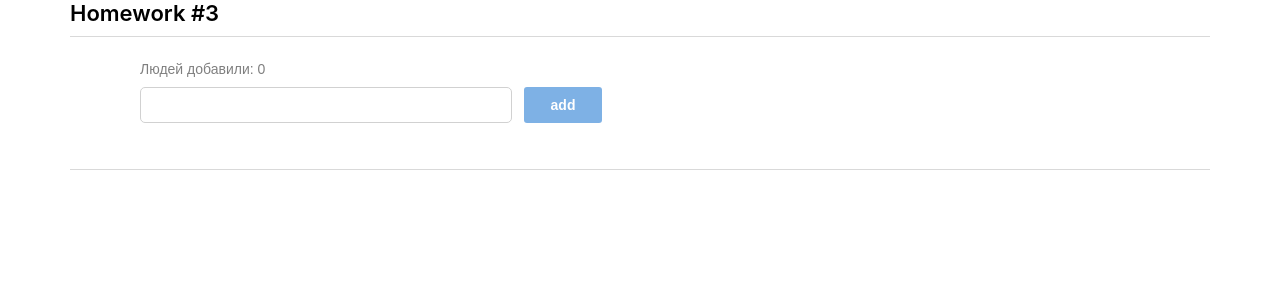
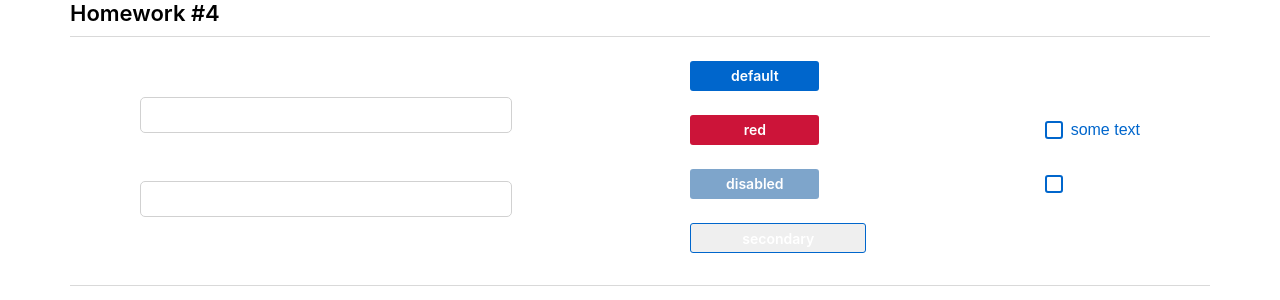
Before and after one commit to obigreen/homework2, a React (Create React App) app: page / in a window 1280 px wide. Shown: the top 300 px of the page. Built offline with nearby package versions, Linux system fonts and the light colour scheme.

Commit message:
attempt one

```diff
--- a/src/s1-main/App.tsx
+++ b/src/s1-main/App.tsx
@@ -3,6 +3,7 @@ import s from './App.module.css'
 import HW1 from '../s2-homeworks/hw01/HW1'
 import HW2 from "../s2-homeworks/hw02/HW2";
 import HW3 from "../s2-homeworks/hw03/HW3";
+import HW4 from "../s2-homeworks/hw04/HW4";
 
 function App() {
     return (
@@ -10,8 +11,8 @@ function App() {
             {/*<HW1/>*/}
             {/*раскомментировать по ходу выполнения*/}
             {/*<HW2/>*/}
-            <HW3/>
-            {/*<HW4/>*/}
+            {/*<HW3/>*/}
+            <HW4/>
 
             {/*при выполнении дз 5 и более - закомментировать здесь дз 1-4, так как они есть внутри дз 5*/}
             {/*<HW5/>*/}
--- a/src/s2-homeworks/hw04/common/c1-SuperInputText/SuperInputText.module.css
+++ b/src/s2-homeworks/hw04/common/c1-SuperInputText/SuperInputText.module.css
@@ -2,6 +2,10 @@
 }
 
 .input {
+    border: 1px solid #d1d1d1;
+    border-radius: 5px;
+    width: 372px;
+    height: 36px;
 }
 
 .inputWrapper {
@@ -11,6 +15,7 @@
 }
 
 .errorInput {
+    border: 1px solid #cc1439;
 }
 
 .errorInput:focus {
--- a/src/s2-homeworks/hw04/common/c1-SuperInputText/SuperInputText.tsx
+++ b/src/s2-homeworks/hw04/common/c1-SuperInputText/SuperInputText.tsx
@@ -8,8 +8,7 @@ import React, {
 import s from './SuperInputText.module.css'
 
 // тип пропсов обычного инпута
-type DefaultInputPropsType = DetailedHTMLProps<InputHTMLAttributes<HTMLInputElement>,
-    HTMLInputElement>
+type DefaultInputPropsType = DetailedHTMLProps<InputHTMLAttributes<HTMLInputElement>, HTMLInputElement>
 
 // здесь мы говорим что у нашего инпута будут такие же пропсы как у обычного инпута, кроме type
 // (чтоб не писать value: string, onChange: ...; они уже все описаны в DefaultInputPropsType)
@@ -35,11 +34,14 @@ const SuperInputText: React.FC<SuperInputTextPropsType> = (
         ...restProps // все остальные пропсы попадут в объект restProps
     }
 ) => {
+
+
+
     const onChangeCallback = (e: ChangeEvent<HTMLInputElement>) => {
         onChange?.(e) // если есть пропс onChange, то передать ему е (поскольку onChange не обязателен)
-
         onChangeText?.(e.currentTarget.value)
     }
+
     const onKeyPressCallback = (e: KeyboardEvent<HTMLInputElement>) => {
         onKeyPress?.(e)
 
@@ -48,11 +50,10 @@ const SuperInputText: React.FC<SuperInputTextPropsType> = (
         onEnter() // то вызвать его
     }
 
-    const finalSpanClassName = s.error
-        + (spanClassName ? ' ' + spanClassName : '')
-    const finalInputClassName = s.input
-        + (error ? ' ' + s.errorInput : ' ' + s.superInput)
-        + (className ? ' ' + className : '') // задача на смешивание классов
+
+
+    const finalSpanClassName = s.error + (spanClassName ? ' ' + spanClassName : '')
+    const finalInputClassName = s.input + (error ? ' ' + s.errorInput : ' ' + s.superInput) + (className ? ' ' + className : '') // задача на смешивание классов
 
     return (
         <div className={s.inputWrapper}>
@@ -64,12 +65,14 @@ const SuperInputText: React.FC<SuperInputTextPropsType> = (
                 className={finalInputClassName}
                 {...restProps} // отдаём инпуту остальные пропсы если они есть (value например там внутри)
             />
-            <span
-                id={id ? id + '-span' : undefined}
-                className={finalSpanClassName}
-            >
-                {error}
-            </span>
+            {/*//========*/}
+            {error && (
+                <span
+                    id={id ? id + '-span' : undefined} className={finalSpanClassName}>
+                    {error}
+                </span>
+            )}
+            {/*//========*/}
         </div>
     )
 }
--- a/src/s2-homeworks/hw04/common/c2-SuperButton/SuperButton.module.css
+++ b/src/s2-homeworks/hw04/common/c2-SuperButton/SuperButton.module.css
@@ -1,22 +1,43 @@
 .button {
+    border-radius: 3px;
+    padding: 5px 24px;
+    width: 129px;
+    height: 30px;
+    font-family: var(--font-family);
+    font-weight: 600;
+    font-size: 14px;
+    line-height: 143%;
+    color: #fff;
+    border: none;
 }
 
 .disabled {
+    background: #004d99;
+    opacity: 0.5;
 }
 
 .secondary {
+    border: 1px solid #06c;
+    border-radius: 3px;
+    padding: 5px 24px;
+    width: 176px;
+    height: 30px;
 }
 
 .default {
+    background: #06c;
 }
 
 .red {
+    background: #cc1439;
 }
 
 .default:hover {
+    width: 176px;
 }
 
 .red:hover {
+    width: 176px;
 }
 
 .secondary:hover {
--- a/src/s2-homeworks/hw04/common/c2-SuperButton/SuperButton.tsx
+++ b/src/s2-homeworks/hw04/common/c2-SuperButton/SuperButton.tsx
@@ -5,24 +5,28 @@ import s from './SuperButton.module.css'
 type DefaultButtonPropsType = DetailedHTMLProps<ButtonHTMLAttributes<HTMLButtonElement>,
     HTMLButtonElement>
 
+
+//========
 type SuperButtonPropsType = DefaultButtonPropsType & {
-    xType?: string
+    xType?: 'red' | 'secondary' | 'default' | '';
 }
-
+//========
 const SuperButton: React.FC<SuperButtonPropsType> = (
     {
-        xType,
+        //========
+        xType = 'default',
+        //========
         className,
         disabled,
         ...restProps // все остальные пропсы попадут в объект restProps, там же будет children
     }
 ) => {
-    const finalClassName = s.button
-        // + (disabled
-        //         ? ...
-        //         : xType === 'red'
-        //             ? ...
-        + (className ? ' ' + className : '') // задачка на смешивание классов
+    //========
+    // const finalClassName = s.button + (disabled ? s.disabled : xType === 'red' ? s.red : xType === 'secondary' ? s.secondary : s.default) + (className ? ' ' + className : '') // задачка на смешивание классов
+
+
+    const finalClassName = s.button + (disabled ? ' ' + s.disabled : xType === 'red' ? ' ' + s.red : xType === 'secondary' ? ' ' + s.secondary : ' ' + s.default) + (className ? ' ' + className : '');
+    //========
 
     return (
         <button
--- a/src/s2-homeworks/hw04/common/c3-SuperCheckbox/SuperCheckbox.tsx
+++ b/src/s2-homeworks/hw04/common/c3-SuperCheckbox/SuperCheckbox.tsx
@@ -28,7 +28,10 @@ const SuperCheckbox: React.FC<SuperCheckboxPropsType> = (
 ) => {
     const onChangeCallback = (e: ChangeEvent<HTMLInputElement>) => {
         // задачка на написание онченджа
-
+//=======
+        onChange?.(e);
+        onChangeChecked?.(e.currentTarget.checked);
+        //=========
     }
 
     const finalInputClassName = s.checkbox
```
